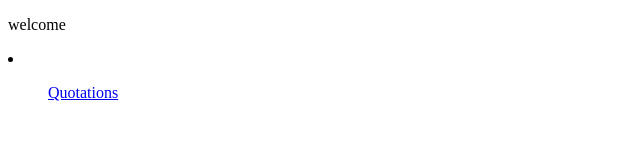
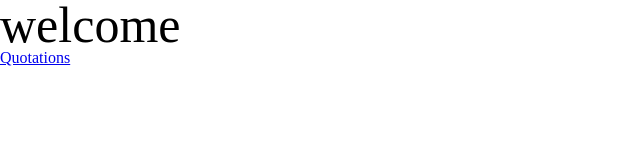
Before and after one commit to yjv1031/kimbug-study, a plain HTML site: page index.html in a window 1280 px wide. Shown: the whole page, without its empty margins (0-640 px from the left). Drawn offline with Linux system fonts and the light colour scheme; the site is published under a folder, as on GitHub Pages, so addresses that start at the root find nothing.

Commit message:
resouce path modify

```diff
--- a/index.html
+++ b/index.html
@@ -4,8 +4,8 @@
   <meta charset="UTF-8">
   <meta name="viewport" content="width=device-width, initial-scale=1.0">
   <title>kimbug-study</title>
-  <link rel="stylesheet" href="/css/reset.css">
-  <link rel="stylesheet" href="/css/index.css">
+  <link rel="stylesheet" href="./css/reset.css?ver=1">
+  <link rel="stylesheet" href="./css/index.css">
 </head>
 <body>
   <p>
```
Also changed, not shown: exam/quotations/content.html (+1 -1 lines), html/templete/templete.html (+2 -1 lines).
